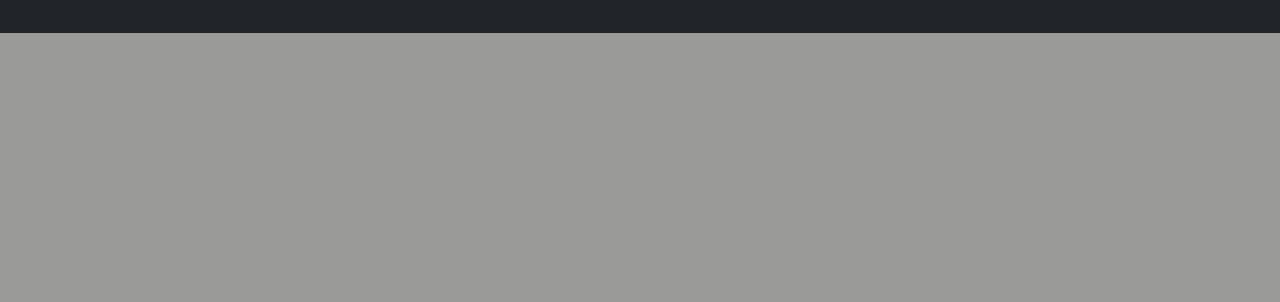
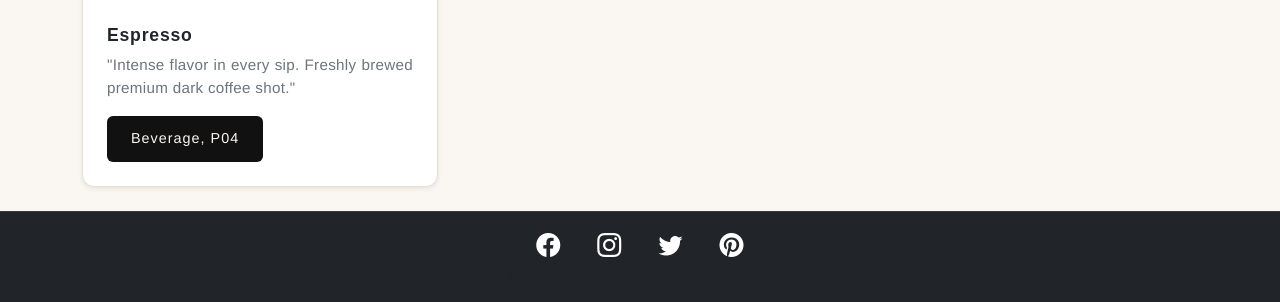
Before and after one commit to Tanubasist/testproject2, a Django app: page / in a window 1280 px wide. Shown: the part 1445-1747 px from the top of the page. Before the commit the page ends 1478 px from the top, so only its background shows below. Run offline with Django 5.2, Linux system fonts and the light colour scheme; data comes from the database, SQL or seed files in the repository.

Commit message:
UI: Premium luxury layout styling implemented

```diff
--- a/test1/templates/test1/home.html
+++ b/test1/templates/test1/home.html
@@ -9,70 +9,119 @@
     <link href="https://cdn.jsdelivr.net/npm/bootstrap@5.3.2/dist/css/bootstrap.min.css" rel="stylesheet"
         integrity="sha384-T3c6CoIi6uLrA9TneNEoa7RxnatzjcDSCmG1MXxSR1GAsXEV/Dwwykc2MPK8M2HN" crossorigin="anonymous">
     <style>
-        /* Course-Compliant Black & Beige Theme Setup */
+        /* Course-Compliant High-End Black & Beige Premium UI Theme Setup */
         :root {
-            --bg-beige: #F9F6F0;
-            /* Soft Premium Beige */
-            --text-black: #1A1A1A;
-            /* Elegant Matte Black */
+            --bg-beige: #FAF7F2;
+            /* Ultra Premium Milk-Beige */
+            --text-black: #111111;
+            /* Deep Luxurious Charcoal Black */
             --card-bg: #FFFFFF;
-            /* Pure White for crisp details */
-            --border-color: #EAE2D5;
-            /* Subtle design divider */
+            /* Crisp White for clean asset contrast */
+            --border-color: #E6DFD3;
+            /* Sophisticated Soft Border Accent */
         }
 
-        /* Pure Global Override without breaking structure */
+        /* Full Background & Font Enhancement */
         body {
             background-color: var(--bg-beige) !important;
             color: var(--text-black) !important;
+            font-family: 'Poppins', 'Helvetica Neue', sans-serif !important;
+            letter-spacing: 0.3px;
         }
 
-        /* Sir ka exact slider image logic */
+        /* 📸 Sir's Slider Logic: Modest Framing with Soft Border Radius */
         .carousel-item img {
-            height: 400px;
+            height: 450px;
             object-fit: cover;
+            border-radius: 12px;
         }
 
-        /* Cards ki images ko standard ratio mein fit rakhne ke liye */
-        .card-img-top {
-            height: 220px;
-            object-fit: cover;
+        .carousel {
+            margin-bottom: 40px;
+            box-shadow: 0 10px 30px rgba(0, 0, 0, 0.04);
         }
 
-        /* Bootstrap Bootstrap components formatting override */
+        /* 🛍️ Modest & Classy Product Cards Upgrade */
         .card {
             background-color: var(--card-bg) !important;
             border: 1px solid var(--border-color) !important;
-            border-radius: 8px !important;
-            box-shadow: 0 4px 12px rgba(0, 0, 0, 0.02) !important;
+            border-radius: 12px !important;
+            padding: 8px;
+            transition: transform 0.4s cubic-bezier(0.16, 1, 0.3, 1), box-shadow 0.4s ease !important;
+            box-shadow: 0 4px 20px rgba(0, 0, 0, 0.015) !important;
         }
 
-        /* Classy Matte Black Buttons */
+        /* Card Image Fit without breaking ratios */
+        .card-img-top {
+            height: 280px !important;
+            object-fit: cover !important;
+            border-radius: 8px !important;
+        }
+
+        /* Soft Hover Effect: Card jumps out elegantly like premium sites */
+        .card:hover {
+            transform: translateY(-6px);
+            box-shadow: 0 12px 30px rgba(26, 26, 26, 0.06) !important;
+            border-color: #D3C9B7 !important;
+        }
+
+        /* 🏷️ Card Text Styling */
+        .card-title {
+            font-size: 1.1rem;
+            font-weight: 600;
+            text-transform: uppercase;
+            letter-spacing: 0.8px;
+            margin-top: 10px;
+        }
+
+        /* 🖤 Solid High-End Minimalist Action Buttons */
         .btn-primary,
         .btn-dark,
         button[type="submit"] {
             background-color: var(--text-black) !important;
             color: var(--bg-beige) !important;
-            border: 1px solid var(--text-black) !important;
-            border-radius: 4px !important;
-            transition: all 0.3s ease !important;
+            border: none !important;
+            border-radius: 6px !important;
+            padding: 12px 24px !important;
+            font-size: 0.9rem !important;
+            font-weight: 500 !important;
+            letter-spacing: 1px !important;
+            text-transform: uppercase;
+            transition: background-color 0.3s ease, transform 0.2s ease !important;
         }
 
         .btn-primary:hover,
         .btn-dark:hover {
-            background-color: #333333 !important;
+            background-color: #2D2D2D !important;
             color: #FFFFFF !important;
-            border-color: #333333 !important;
+            transform: scale(1.02);
         }
 
-        /* Navbar aesthetic clean configuration */
+        /* 📌 Navbar Modern Layout Formatting */
         .navbar {
             background-color: var(--text-black) !important;
-            border-bottom: 1px solid var(--border-color) !important;
+            padding: 20px 0 !important;
+            border-bottom: 1px solid rgba(255, 255, 255, 0.05) !important;
+            box-shadow: 0 4px 20px rgba(0, 0, 0, 0.08);
         }
 
-        .navbar .nav-link,
         .navbar .navbar-brand {
+            font-weight: 700 !important;
+            letter-spacing: 2px;
+            text-transform: uppercase;
+            color: var(--bg-beige) !important;
+        }
+
+        .navbar .nav-link {
+            font-weight: 400 !important;
+            letter-spacing: 1px;
+            text-transform: uppercase;
+            color: #CFCFCF !important;
+            margin-right: 15px;
+            transition: color 0.3s ease;
+        }
+
+        .navbar .nav-link:hover {
             color: var(--bg-beige) !important;
         }
     </style>
```
